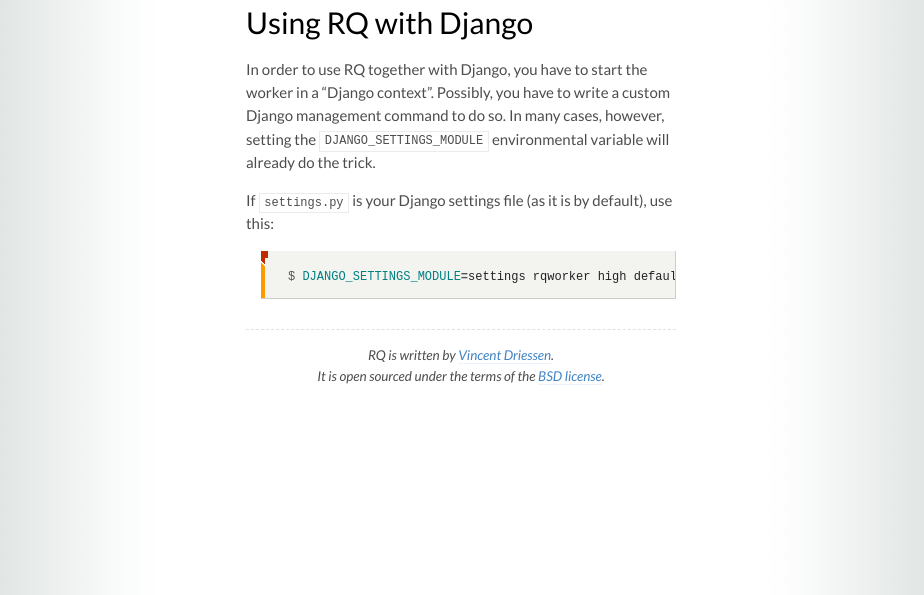
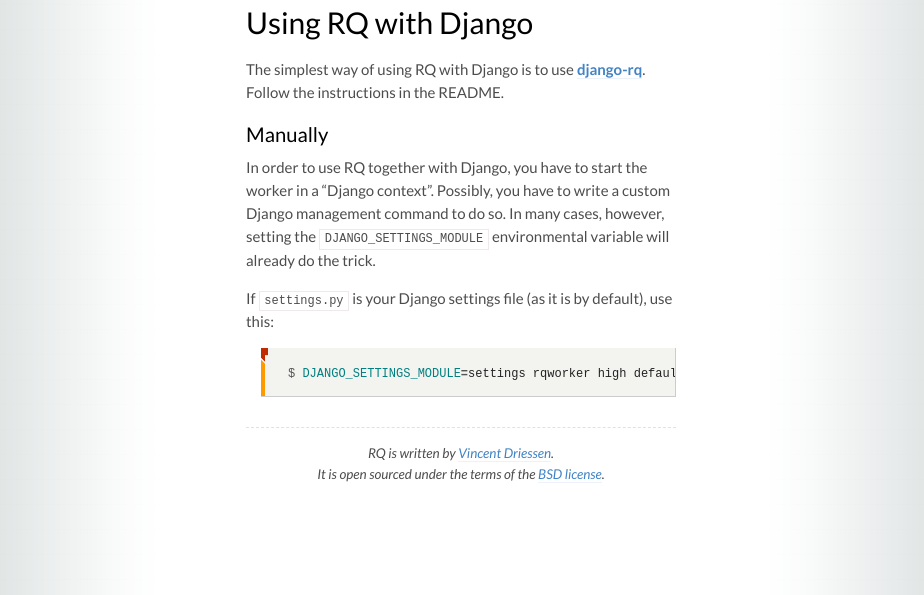
Before and after one commit to rq/rq, a Jekyll site: the page built from patterns/django.md, in a window 1280 px wide. Shown: the part 320-915 px from the top of the page, without its empty margins (179-1103 px from the left). Built offline with Jekyll 4.4.1, drawn with Linux system fonts in a browser that asks for light colours; some web fonts are replaced; Markdown is read by kramdown in place of the engine named in the settings.

Commit message:
Make note of django-rq.
This fixes #117.

```diff
--- a/patterns/django.md
+++ b/patterns/django.md
@@ -4,6 +4,12 @@
 ---
 
 ## Using RQ with Django
+
+The simplest way of using RQ with Django is to use
+[django-rq](https://github.com/ui/django-rq).  Follow the instructions in the
+README.
+
+### Manually
 
 In order to use RQ together with Django, you have to start the worker in
 a "Django context".  Possibly, you have to write a custom Django management
```
